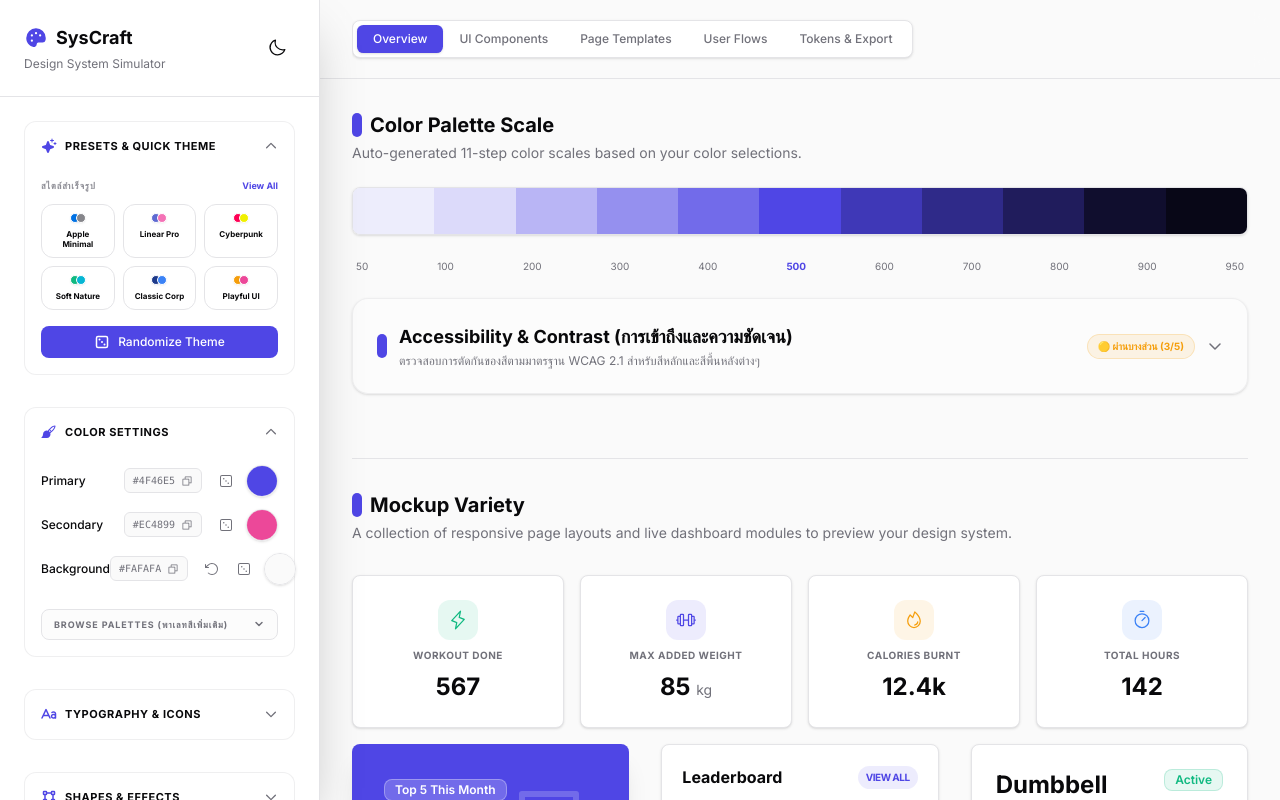
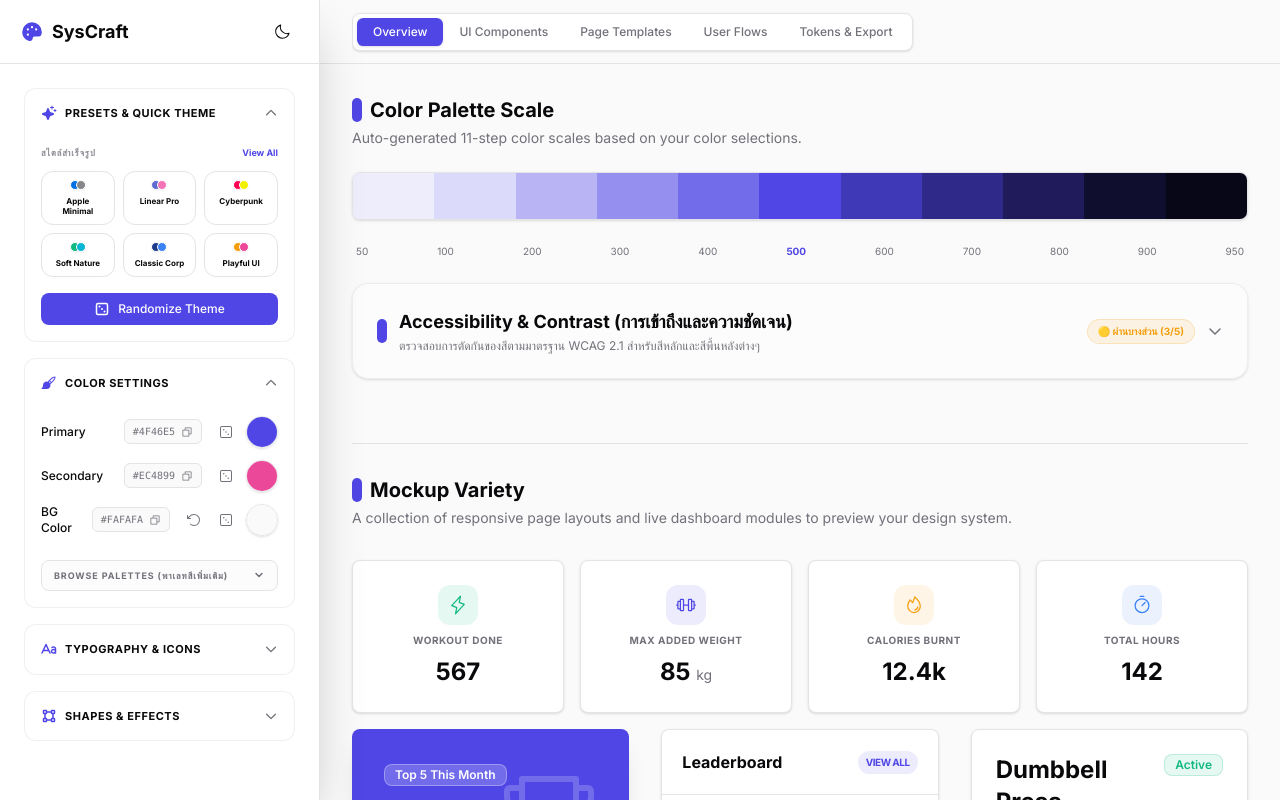
Before and after one commit to Newtgelo/ui-design-simulator, a Next.js app: page / in a window 1280 px wide. Built offline with nearby package versions, Linux system fonts and the light colour scheme.

Commit message:
Primary / Secondary on Light

```diff
--- a/src/components/Canvas.tsx
+++ b/src/components/Canvas.tsx
@@ -97,7 +97,7 @@ export const Canvas: React.FC = () => {
         </div>
       )}
 
-      <header className="sticky top-16 md:top-0 z-30 bg-bg/80 backdrop-blur-md border-b border-bordercolor px-4 md:px-8 py-3 md:py-4 flex items-center justify-between gap-4 theme-transition">
+      <header className="sticky top-16 md:top-0 z-30 bg-bg/80 backdrop-blur-md border-b border-bordercolor px-4 md:px-8 h-16 flex items-center justify-between gap-4 theme-transition">
         <div className="flex-1 overflow-x-auto scrollbar-none py-1">
           <div className="flex bg-surface border border-bordercolor rounded-[var(--radius-theme)] p-1 theme-transition shadow-sm w-max overflow-x-auto scrollbar-none">
             {[
--- a/src/components/Sidebar.tsx
+++ b/src/components/Sidebar.tsx
@@ -246,34 +246,31 @@ export const Sidebar: React.FC = () => {
         )}
       >
         {/* Header */}
-        <div className="p-6 border-b border-bordercolor flex justify-between items-center theme-transition shrink-0">
-          <div>
+        <div className="px-5 border-b border-bordercolor flex items-center justify-between theme-transition shrink-0 h-16">
           <h1 className="text-lg font-bold flex items-center gap-2">
             <Palette weight="fill" className="text-primary text-2xl theme-transition" />
             SysCraft
           </h1>
-            <p className="text-xs text-muted mt-1">Design System Simulator</p>
-          </div>
-          <div className="flex items-center gap-2">
+          <div className="flex items-center gap-1">
             <button
               onClick={toggleDarkMode}
-              className="p-2 rounded-[var(--radius-theme)] hover:bg-bg theme-transition md:flex hidden"
+              className="p-2 rounded-[var(--radius-theme)] hover:bg-bg theme-transition"
               title="Toggle Dark Mode"
             >
-              {isDarkMode ? <Sun size={20} /> : <Moon size={20} />}
+              {isDarkMode ? <Sun size={18} /> : <Moon size={18} />}
             </button>
             <button
               onClick={() => setIsMobileOpen(false)}
               className="p-2 rounded-[var(--radius-theme)] hover:bg-bg theme-transition md:hidden"
               title="Close Settings"
             >
-              <X size={20} weight="bold" />
+              <X size={18} weight="bold" />
             </button>
           </div>
         </div>
 
         {/* Controls container */}
-      <div className="p-6 flex-1 overflow-y-auto space-y-8">
+        <div className="p-6 flex-1 overflow-y-auto space-y-4">
 
           {/* Accordion 1: Presets & Quick Theme */}
           <div className="border border-bordercolor/60 rounded-xl p-4 bg-surface/30 hover:border-primary/20 transition-all duration-300 space-y-4">
@@ -436,7 +433,7 @@ export const Sidebar: React.FC = () => {
                   </div>
 
                   <div className="flex justify-between items-center">
-                  <label className="text-xs font-medium">Background</label>
+                    <label className="text-xs font-medium">BG Color</label>
                     <div className="flex items-center gap-3">
                       <button
                         onClick={() => copyToClipboard(bgColor)}
--- a/src/components/canvas-sections/BrandingSection.tsx
+++ b/src/components/canvas-sections/BrandingSection.tsx
@@ -35,14 +35,16 @@ export const Logo: React.FC<LogoProps> = ({ type = 'primary', size = 40, classNa
       />
       {showText && (
         <span
-          className={cn(
-            "font-bold tracking-tight",
-            type === 'white' ? "text-white" : type === 'dark' ? "text-tx" : "text-tx"
-          )}
+          className="font-bold tracking-tight"
           style={{
             fontSize: size * 0.5,
             fontFamily: 'var(--font-theme)',
-            color: type === 'white' ? 'white' : type === 'dark' ? '#1A1A1A' : undefined
+            color:
+              type === 'white'
+                ? 'white'
+                : type === 'dark'
+                ? '#1A1A1A'
+                : '#111111', // pin สีดำตายตัว — กล่อง On Light ใช้ bg-white เสมอ
           }}
         >
           SysCraft
```
Lines whose indentation alone changed are shown as unchanged.
